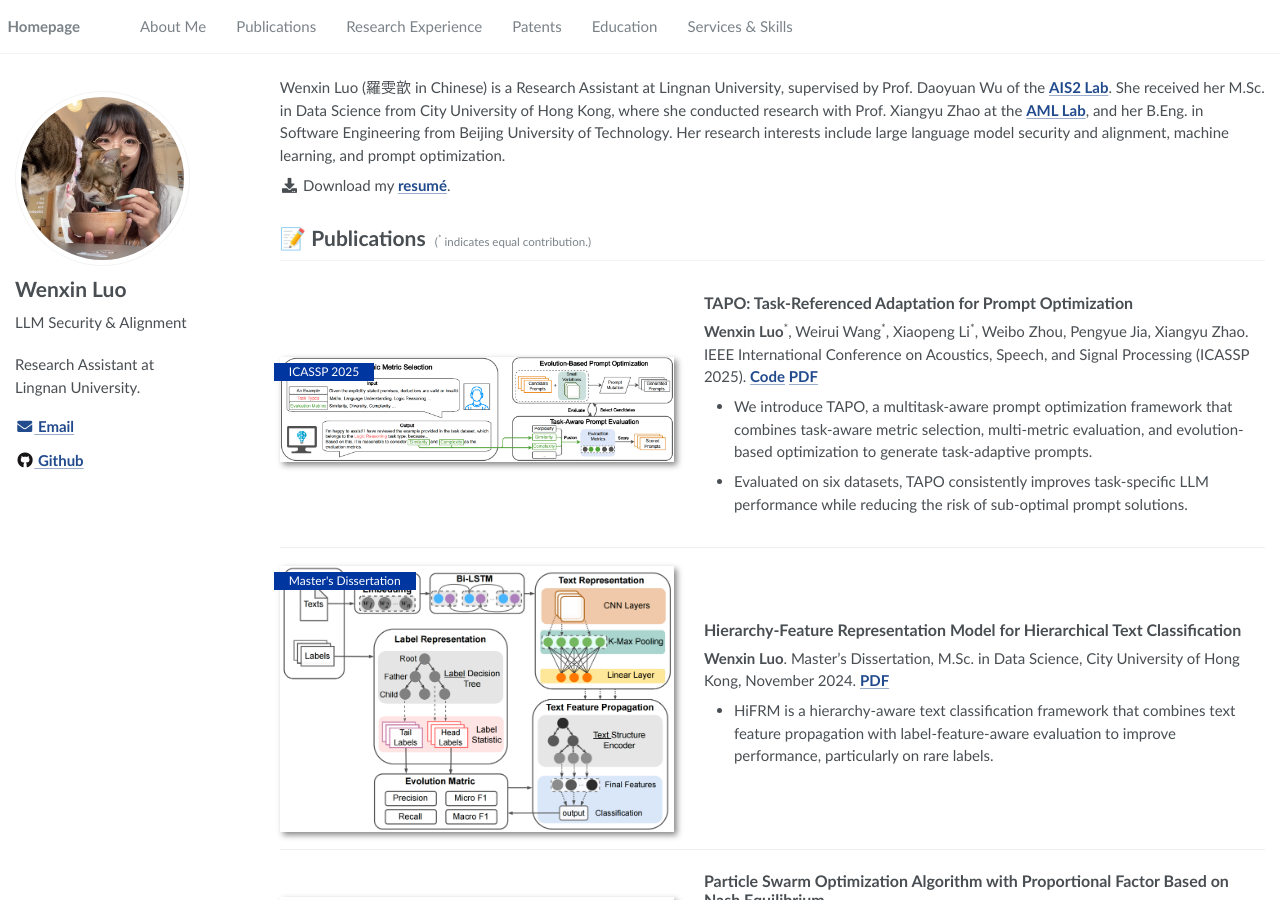
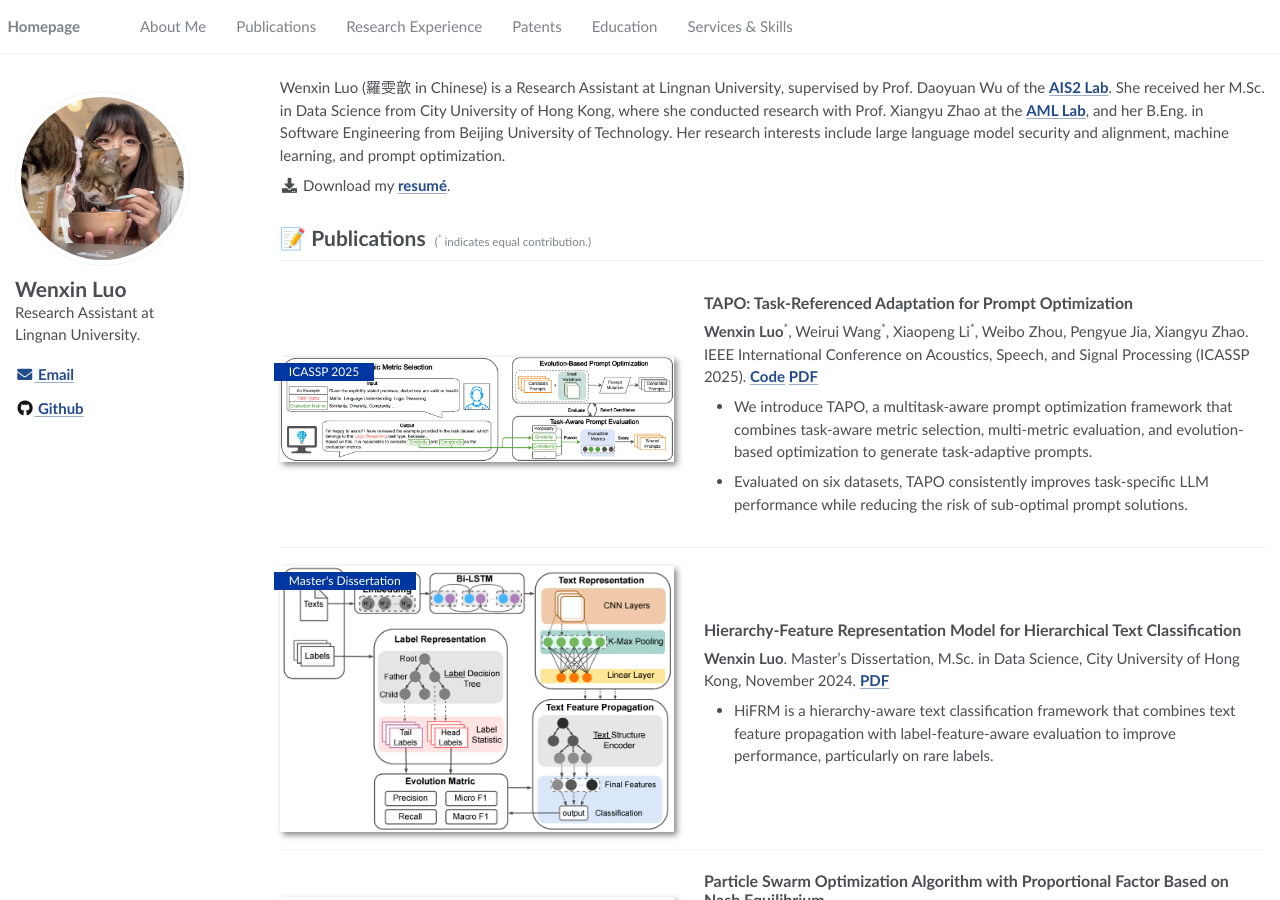
Before and after one commit to Wenxin-LU0/Wenxin-LU0.github.io, a Jekyll site: the page built from _pages/about.md, in a window 1280 px wide and 900 px high. Built offline with Jekyll 4.4.1, drawn with Linux system fonts in a browser that asks for light colours.

Commit message:
delete bio

```diff
--- a/_config.yml
+++ b/_config.yml
@@ -24,13 +24,13 @@ baidu_site_verification  :  # get baidu_site_verification from https://ziyuan.ba
 author:
   name             : "Wenxin Luo"
   avatar           : "images/profile.jpg"
-  bio              : "LLM Security & Alignment"
+  bio              : #"LLM Security & Alignment"
   location         :
   employer         :
   pubmed           :
   googlescholar    :
   email            : "wenxinluo5-c@my.cityu.edu.hk"
-  researchgate     : #"https://www.researchgate.net/profile/Yi-Wen-40"
+  researchgate     :
   uri              :
   bitbucket        :
   codepen          :
```
